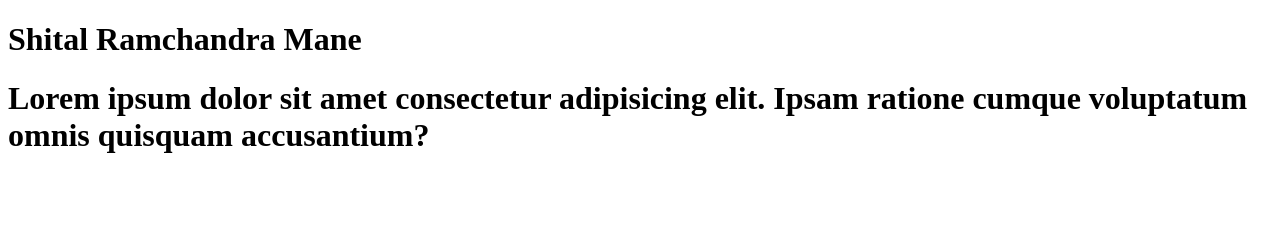
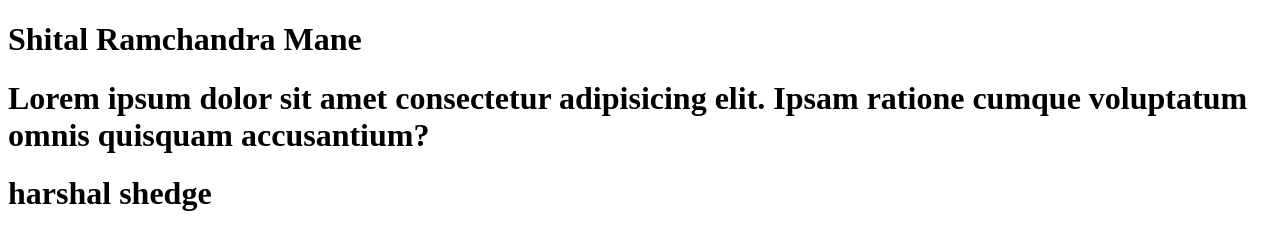
Before and after one commit to HarshalShedge-08/setup, a plain HTML site: page index.html in a window 1280 px wide. Drawn offline with Linux system fonts and the light colour scheme.

Commit message:
new file

```diff
--- a/index.html
+++ b/index.html
@@ -9,5 +9,7 @@
 <body>
     <h1>Shital Ramchandra Mane</h1>
     <h1>Lorem ipsum dolor sit amet consectetur adipisicing elit. Ipsam ratione cumque voluptatum omnis quisquam accusantium?</h1>
+
+    <h1>harshal shedge</h1>
 </body>
 </html>
```
